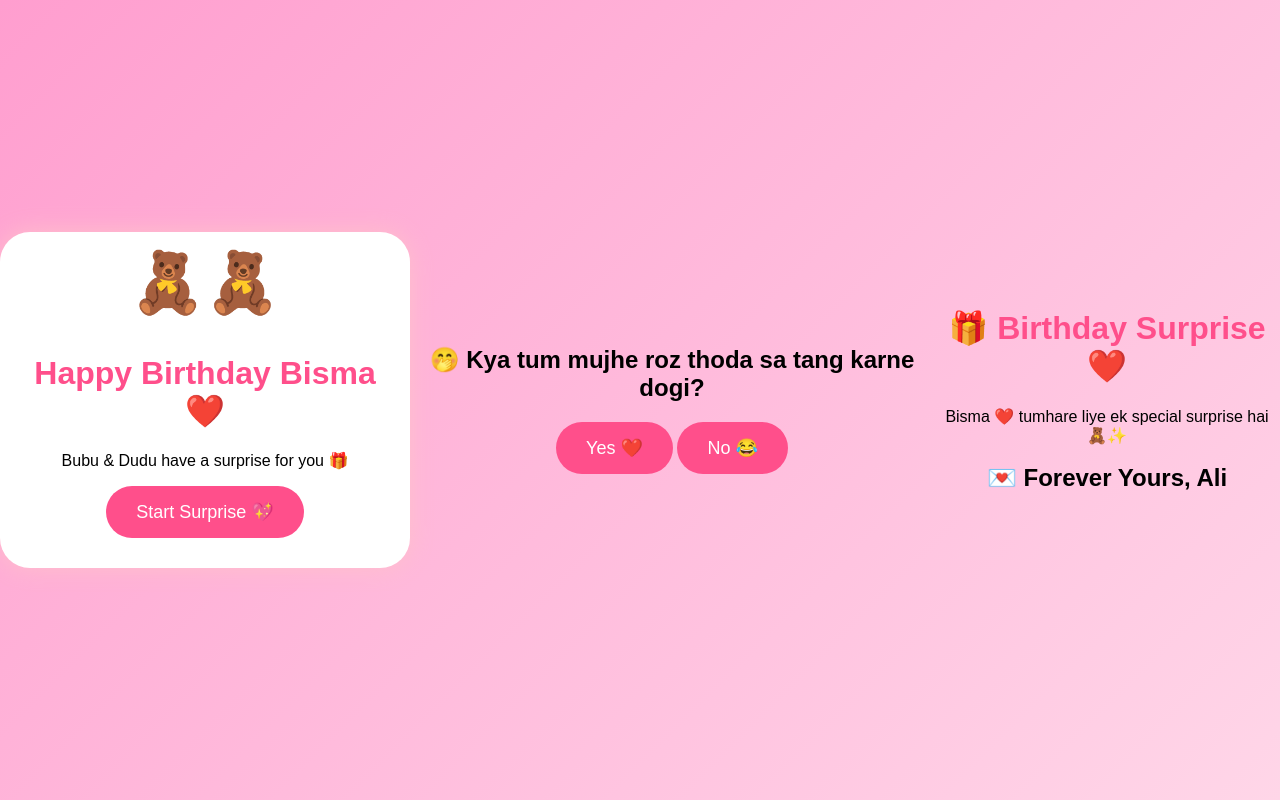
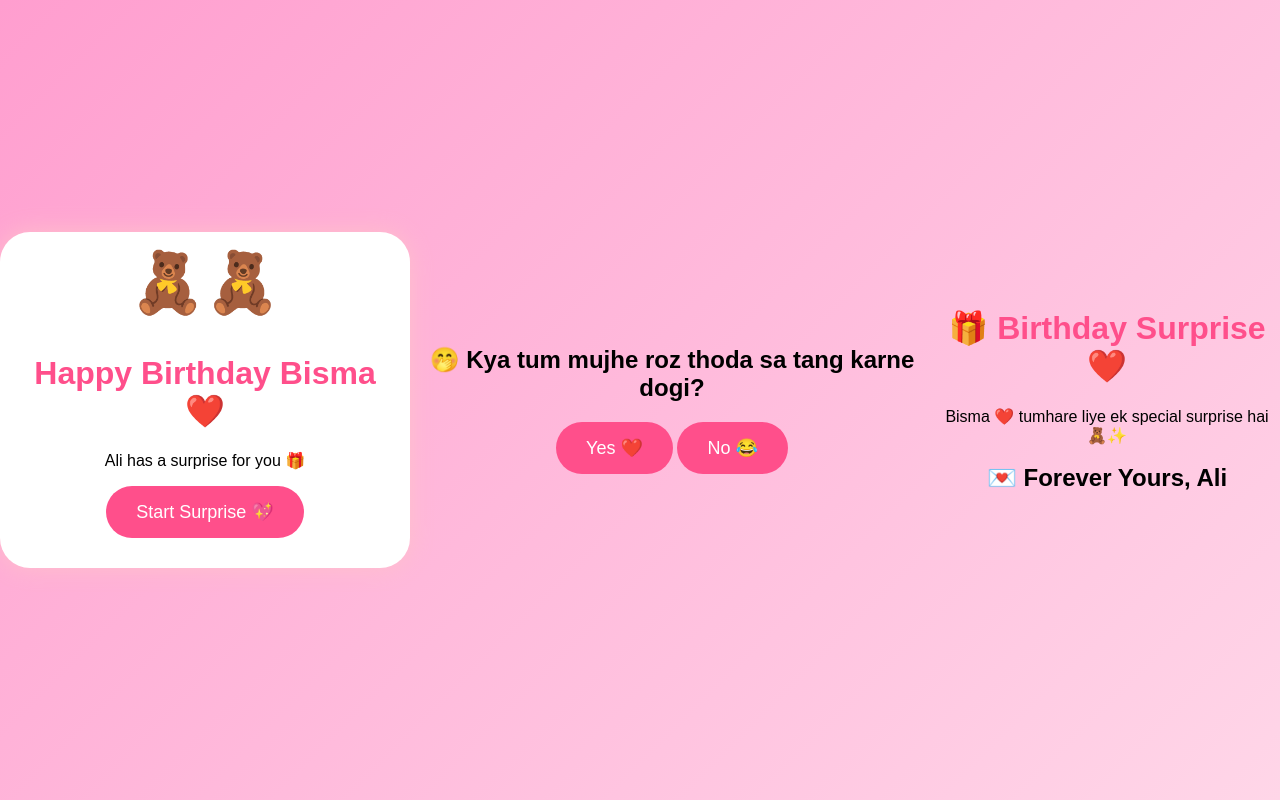
Before and after one commit to raizalisamo96-blip/Birthday-love-, a plain HTML site: page index.html in a window 1280 px wide. Drawn offline with Linux system fonts and the light colour scheme.

Commit message:
Fix HTML encoding issues and update text

```diff
--- a/index.html
+++ b/index.html
@@ -75,7 +75,7 @@ font-size:18px;
 <h1>Happy Birthday Bisma ❤️</h1>
 
 <p>
-Bubu & Dudu have a surprise for you 🎁
+Ali has a surprise for you 🎁
 </p>
 
 <button>
```
